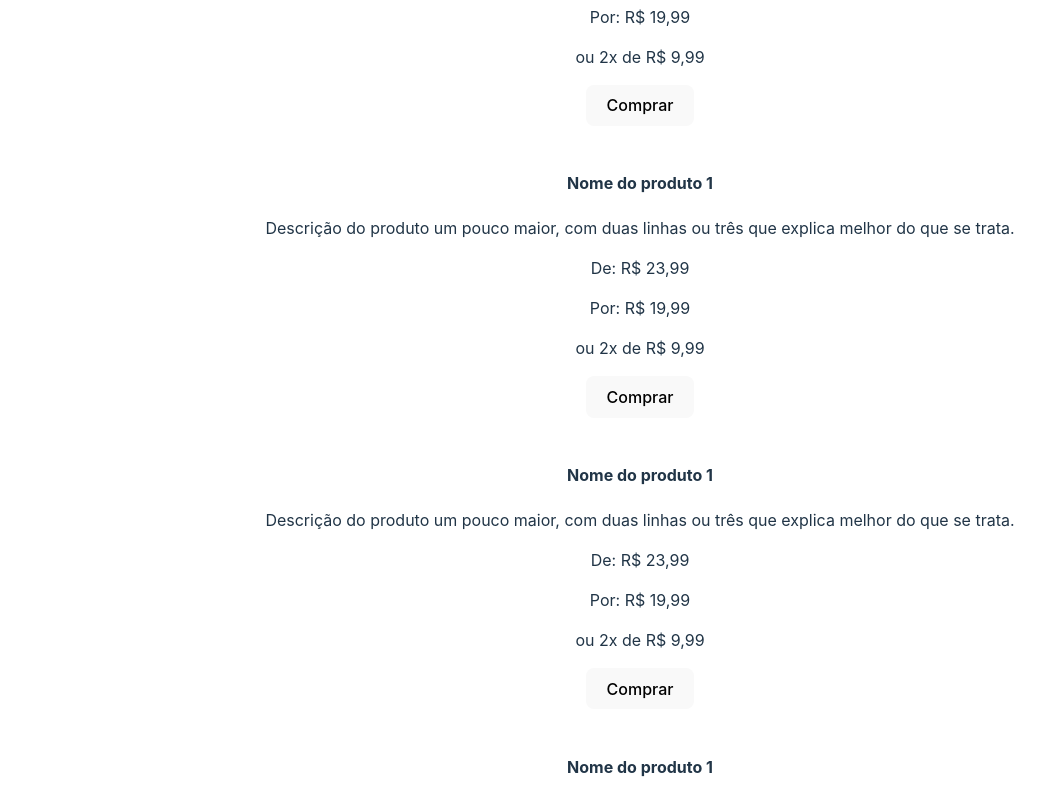
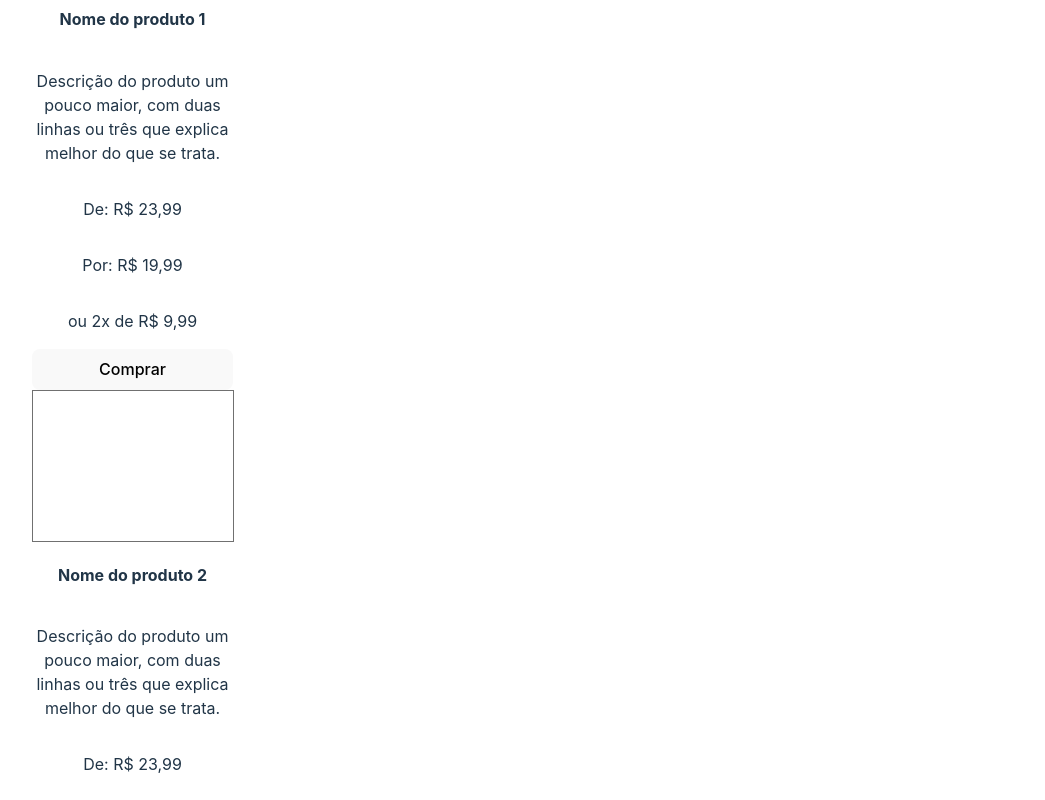
Before and after one commit to alonso-estevam/mod5sprint1, a React (Vite) app: page / in a window 1280 px wide. Shown: the part 640-1440 px from the top of the page, without its empty margins (0-1045 px from the left). Built offline with nearby package versions, Linux system fonts and the light colour scheme.

Commit message:
feat: add css to product card

```diff
--- a/src/App.jsx
+++ b/src/App.jsx
@@ -15,11 +15,11 @@ function App() {
       <main>
         <ProductCard name="Nome do produto 1" description="Descrição do produto um pouco maior, com duas linhas ou três que explica melhor do que se trata." listPrice="De: R$ 23,99" salePrice="Por: R$ 19,99" installment="ou 2x de R$ 9,99"/>
 
-        <ProductCard name="Nome do produto 1" description="Descrição do produto um pouco maior, com duas linhas ou três que explica melhor do que se trata." listPrice="De: R$ 23,99" salePrice="Por: R$ 19,99" installment="ou 2x de R$ 9,99"/>
+        <ProductCard name="Nome do produto 2" description="Descrição do produto um pouco maior, com duas linhas ou três que explica melhor do que se trata." listPrice="De: R$ 23,99" salePrice="Por: R$ 19,99" installment="ou 2x de R$ 9,99"/>
 
-        <ProductCard name="Nome do produto 1" description="Descrição do produto um pouco maior, com duas linhas ou três que explica melhor do que se trata." listPrice="De: R$ 23,99" salePrice="Por: R$ 19,99" installment="ou 2x de R$ 9,99"/>
+        <ProductCard name="Nome do produto 3" description="Descrição do produto um pouco maior, com duas linhas ou três que explica melhor do que se trata." listPrice="De: R$ 23,99" salePrice="Por: R$ 19,99" installment="ou 2x de R$ 9,99"/>
 
-        <ProductCard name="Nome do produto 1" description="Descrição do produto um pouco maior, com duas linhas ou três que explica melhor do que se trata." listPrice="De: R$ 23,99" salePrice="Por: R$ 19,99" installment="ou 2x de R$ 9,99"/>
+        <ProductCard name="Nome do produto 4" description="Descrição do produto um pouco maior, com duas linhas ou três que explica melhor do que se trata." listPrice="De: R$ 23,99" salePrice="Por: R$ 19,99" installment="ou 2x de R$ 9,99"/>
       </main>
     </div>
   )
--- a/src/components/ProductCard/ProductCard.jsx
+++ b/src/components/ProductCard/ProductCard.jsx
@@ -1,9 +1,10 @@
 import React from 'react'
+import S from './ProductCard.module.css'
 
 const ProductCard = ( { name, description, listPrice, salePrice, installment } ) => {
   return (
-    <div>
-        <div>
+    <div className={S.containerCard}>
+        <div className={S.containerImg}>
             <img src="" alt="" />
         </div>
         <h4>{ name }</h4>
--- /dev/null
+++ b/src/components/ProductCard/ProductCard.module.css
@@ -0,0 +1,11 @@
+.containerCard {
+    display: flex;
+    flex-direction: column;
+    width: 201px;
+}
+
+.containerImg {
+    width: 200px;
+    height: 150px;
+    border: 1px solid #707070;
+}
```
